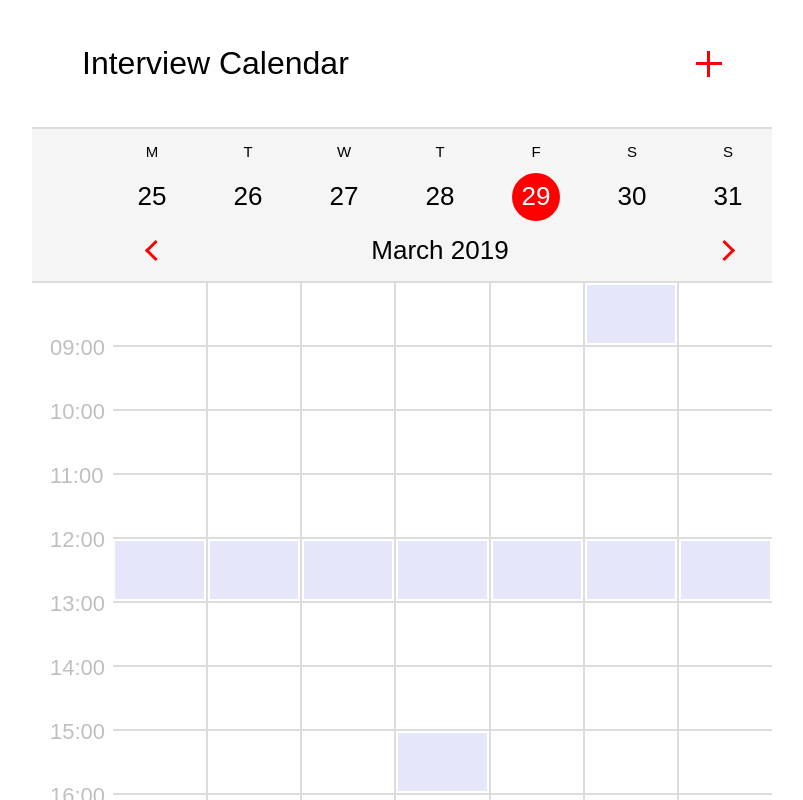
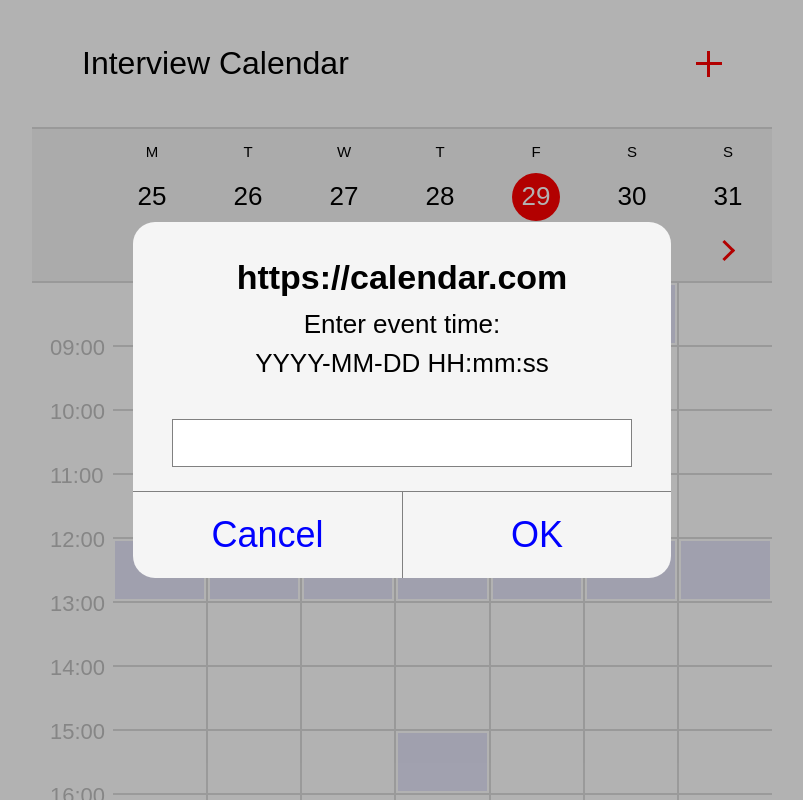
Before and after one commit to TerekhoffAG/calendar, a React (Create React App) app: page / in a window 1280 px wide. Both pictures are taken after a click on the button 947 px from the left and 63 px from the top of the page. Shown: the top 800 px of the page, without its empty margins (238-1041 px from the left). Built offline with nearby package versions, Linux system fonts and the light colour scheme; the HTML template or start-up script is replaced by a standard one.

Commit message:
Добавляет popup события.

```diff
--- a/src/App.js
+++ b/src/App.js
@@ -4,19 +4,25 @@ import Headline from './components/Headline';
 import Schedule from './components/Schedule';
 import Footer from './components/Footer';
 import styled from 'styled-components';
+import PopupEvent from './components/PopupEvent';
+import { useState } from 'react';
 
 const AppWrapper = styled.div`
 max-width: 740px;
+min-width: 432px;
 margin: 0 auto;
 `
 
 const App = () => {
+    const [isShowPopupEvent, setShowPopupEvent] = useState(false)
+
     return (
         <AppWrapper>
-            <Header/>
+            <Header onClickBtn={setShowPopupEvent}/>
             <Headline/>
             <Schedule/>
             <Footer/>
+            <PopupEvent isShow={isShowPopupEvent} onClickBtn={setShowPopupEvent}/>
         </AppWrapper>
     );
 }
--- a/src/components/Header/index.js
+++ b/src/components/Header/index.js
@@ -1,11 +1,11 @@
 import React from 'react';
 import {Button, Container, Title} from './style';
 
-const Header = () => {
+const Header = ({onClickBtn}) => {
     return (
         <Container>
             <Title>Interview Calendar</Title>
-            <Button/>
+            <Button onClick={() => onClickBtn(true)}/>
         </Container>
     )
 }
--- a/src/components/Headline/index.js
+++ b/src/components/Headline/index.js
@@ -11,10 +11,10 @@ import {
     Wrapper
 } from './style';
 
+const daysArr = ['M', 'T', 'W', 'T', 'F', 'S', 'S'];
+const OFFSET_DAY = 25;
+
 const Headline = () => {
-    const daysArr = ['M', 'T', 'W', 'T', 'F', 'S', 'S'];
-    const OFFSET_DAY = 25;
-
     return(
         <Wrapper>
             <Container>
--- a/src/components/Headline/style.js
+++ b/src/components/Headline/style.js
@@ -39,7 +39,7 @@ height: 48px;
 text-align: center;
 border-radius: 100%;
 color: ${props => props.isDayNow &&= 'white'};
-background-color: ${props => props.isDayNow &&= 'red'};
+background-color: ${({isDayNow}) => isDayNow &&= 'red'};
 `
 
 export const ContainerMonths = styled.div`
--- a/src/components/PopupEvent/index.js
+++ b/src/components/PopupEvent/index.js
@@ -1,6 +1,27 @@
-const PopupEvent = () => {
+import React, { useState } from 'react';
+import { CanselBtn, Container, LabelText, OkBtn, PatternInputTime, PopupContent, TimeInput, Title, WrapperBtn } from './style';
+
+const PopupEvent = ({isShow, onClickBtn}) => {
+    const [valueTime, setValueTime] = useState('');
+
+    const handlerClickBtn = () => {
+        setValueTime('');
+        onClickBtn(false);
+    }
+
     return (
-        <div>popup</div>
+        <Container isShow={isShow} onClick={handlerClickBtn}>
+            <PopupContent onClick={event => event.stopPropagation()}>
+                <Title>https://calendar.com</Title>
+                <LabelText>Enter event time:</LabelText>
+                <PatternInputTime>YYYY-MM-DD HH:mm:ss</PatternInputTime>
+                <TimeInput value={valueTime} onChange={(e) => setValueTime(e.target.value)}/>
+                <WrapperBtn>
+                    <CanselBtn onClick={handlerClickBtn}>Cancel</CanselBtn>
+                    <OkBtn onClick={handlerClickBtn}>OK</OkBtn>
+                </WrapperBtn>
+            </PopupContent>
+        </Container>
     )
 }
 
--- /dev/null
+++ b/src/components/PopupEvent/style.js
@@ -0,0 +1,76 @@
+import styled from 'styled-components';
+
+export const Container = styled.div`
+position: fixed;
+width: 100%;
+height: 100%;
+top: 0;
+left:0;
+background-color: rgba(0, 0, 0, .3);
+display: ${({isShow}) => isShow ? 'fixed' : 'none'};;
+align-items: center;
+justify-content: center;
+`
+export const PopupContent = styled.div`
+display:flex;
+flex-direction: column;
+justify-content: center;
+align-items: center;
+width: 76%;
+min-width: 365px;
+max-width: 538px;
+background-color: whitesmoke;
+border-radius: 22px;
+`
+
+export const Title = styled.h2`
+margin-top: 36px;
+font-size: 34px;
+`
+
+export const LabelText = styled.span`
+margin-top: 12px;
+font-size: 26px;
+`
+
+export const PatternInputTime = styled(LabelText)`
+margin: 8px 0;
+`
+
+export const TimeInput = styled.input`
+width: 82%;
+margin: 32px 29px 24px 29px;
+padding: 6px 8px 6px;
+font-family: inherit;
+line-height: 30px;
+font-size: 30px;
+border: 1px solid gray;
+border-radius: 0;
+caret-color: blue;
+&:focus {
+    outline: none;
+}
+`
+
+export const WrapperBtn = styled.div`
+diplay: flex;
+border-top: 1px solid gray;
+width: 100%;
+`
+
+export const CanselBtn = styled.button`
+width: 50%;
+font-size: 36px;
+color: blue;
+background: none;
+border: none;
+padding: 22px;
+border-bottom-left-radius: 22px;
+cursor: pointer;
+`
+
+export const OkBtn = styled(CanselBtn)`
+border-left: 1px solid gray;
+border-bottom-left-radius: 0;
+border-bottom-right-radius: 22px;
+`
--- a/src/components/Schedule/style.js
+++ b/src/components/Schedule/style.js
@@ -18,8 +18,6 @@ export const EventsGrid = styled.div`
 display: grid;
 grid-template-columns: repeat(7, 1fr);
 width: 100%;
-// margin-top: -22px;
-// z-index: -1;
 `
 export const EventsDay = styled.div`
 border-left: 1px solid gainsboro;
@@ -35,10 +33,10 @@ border-right: 1px solid gainsboro;
 `
 export const EventItem = styled.div`
 height: 62px;
-border-top: 2px solid gainsboro;
-border-bootom: 2px solid gainsboro;
-box-shadow: ${props => props.isEvent &&= '0 0 0 2px white inset'};
-background-color: ${props => props.isEvent &&= 'lavender'};
+border-top: 1px solid gainsboro;
+border-bottom: 1px solid gainsboro;
+box-shadow: 0 0 0 2px white inset;
+background-color: ${({isEvent}) => isEvent &&= 'lavender'};
 cursor: pointer;
 
 &:last-child {
```
